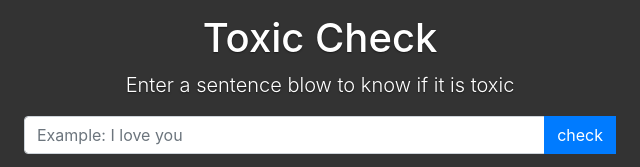
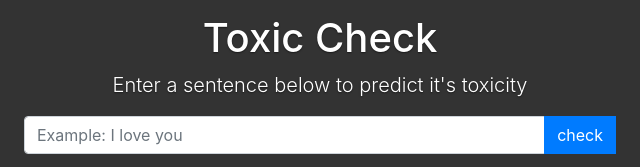
Before and after one commit to kwchiao/antivenom, a plain HTML site: page ML_server/templates/demo.html in a window 1280 px wide. Shown: the part 240-407 px from the top of the page, 320-960 px from the left. Drawn offline with nearby package versions, Linux system fonts and the light colour scheme.

Commit message:
fix bspelling error

```diff
--- a/ML_server/templates/demo.html
+++ b/ML_server/templates/demo.html
@@ -41,7 +41,7 @@
 
   <main role="main" class="inner cover">
     <h1 class="cover-heading">Toxic Check</h1>
-    <p class="lead">Enter a sentence blow to know if it is toxic</p>
+    <p class="lead">Enter a sentence below to predict it's toxicity</p>
     <div class="input-group mb-3">
       <input type="text" class="form-control" id="input" placeholder="Example: I love you" aria-label="" aria-describedby="button-addon2">
       <div class="input-group-append">
```
